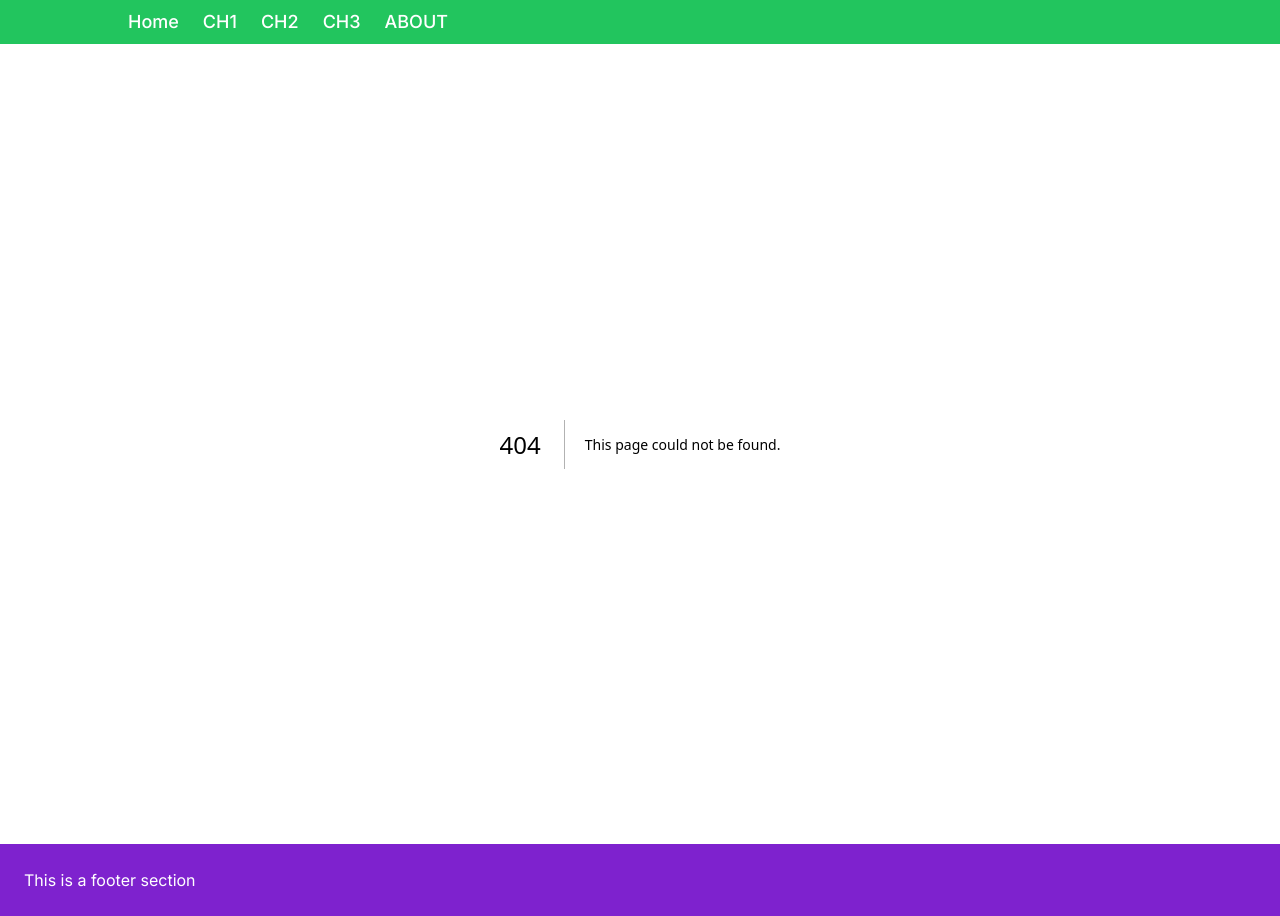
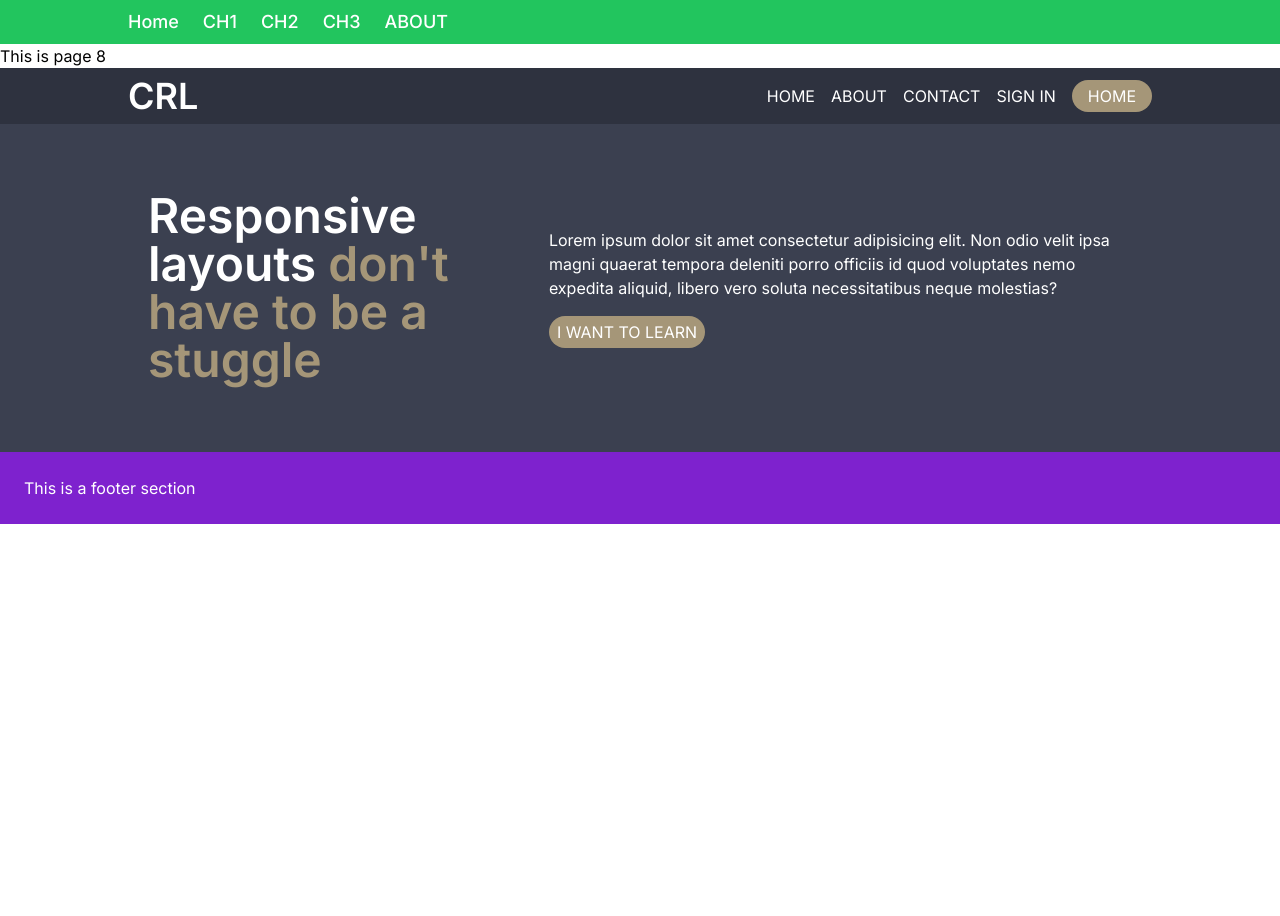
Before and after one commit to DFBlok/FrontEnd, a Next.js app in the folder tailwind/c-app/: page /CH8 in a window 1280 px wide. Before the commit this address had no page. After the commit the page ends 800 px from the top, so only its background shows below. Built offline with nearby package versions, Linux system fonts and the light colour scheme.

Commit message:
Challenge 8 update

```diff
--- /dev/null
+++ b/tailwind/c-app/app/CH8/page.tsx
@@ -0,0 +1,15 @@
+import React from "react";
+import Navbar from "./ui/Navbar";
+import SectionOne from "./ui/SectionOne";
+
+const CH8 = () => {
+  return (
+    <div>
+      <h1>This is page 8</h1>
+      <Navbar />
+      <SectionOne />
+    </div>
+  );
+};
+
+export default CH8;
--- /dev/null
+++ b/tailwind/c-app/app/CH8/ui/Navbar.tsx
@@ -0,0 +1,35 @@
+import React from "react";
+import Link from "next/link";
+
+const Navbar = () => {
+  return (
+    <div>
+      <header className="bg-[#2e323f] py-2">
+        <nav className="w-[80%] mx-auto flex  items-center justify-between text-white">
+          <Link href="/">
+            <h1 className="text-4xl font-semibold">CRL</h1>
+          </Link>
+          <ul className="text-md uppercase flex gap-4 items-center">
+            <li>
+              <Link href="/">Home</Link>
+            </li>
+            <li>
+              <Link href="/sectionOne">About</Link>
+            </li>
+            <li>
+              <Link href="/">Contact</Link>
+            </li>
+            <li>
+              <Link href="/">Sign In</Link>
+            </li>
+            <li className="py-1 px-4 bg-[#A59678] rounded-full">
+              <Link href="/">Home</Link>
+            </li>
+          </ul>
+        </nav>
+      </header>
+    </div>
+  );
+};
+
+export default Navbar;
--- /dev/null
+++ b/tailwind/c-app/app/CH8/ui/SectionOne.tsx
@@ -0,0 +1,33 @@
+import React from "react";
+
+const SectionOne = () => {
+  return (
+    <div>
+      <section className="bg-[#3b4050] py-12">
+        <div className="w-[80%] mx-auto p-5 flex gap-4">
+          <div>
+            <h1 className="text-5xl text-white font-semibold">
+              Responsive layouts{" "}
+              <span className="text-[#A59678]">
+                don&apos;t have to be a stuggle
+              </span>
+            </h1>
+          </div>
+          <div className="self-center">
+            <p className="text-white">
+              Lorem ipsum dolor sit amet consectetur adipisicing elit. Non odio
+              velit ipsa magni quaerat tempora deleniti porro officiis id quod
+              voluptates nemo expedita aliquid, libero vero soluta
+              necessitatibus neque molestias?
+            </p>
+            <button className="bg-[#A59678] text-white px-2 py-1 uppercase rounded-full mt-4">
+              I want to learn
+            </button>
+          </div>
+        </div>
+      </section>
+    </div>
+  );
+};
+
+export default SectionOne;
```
